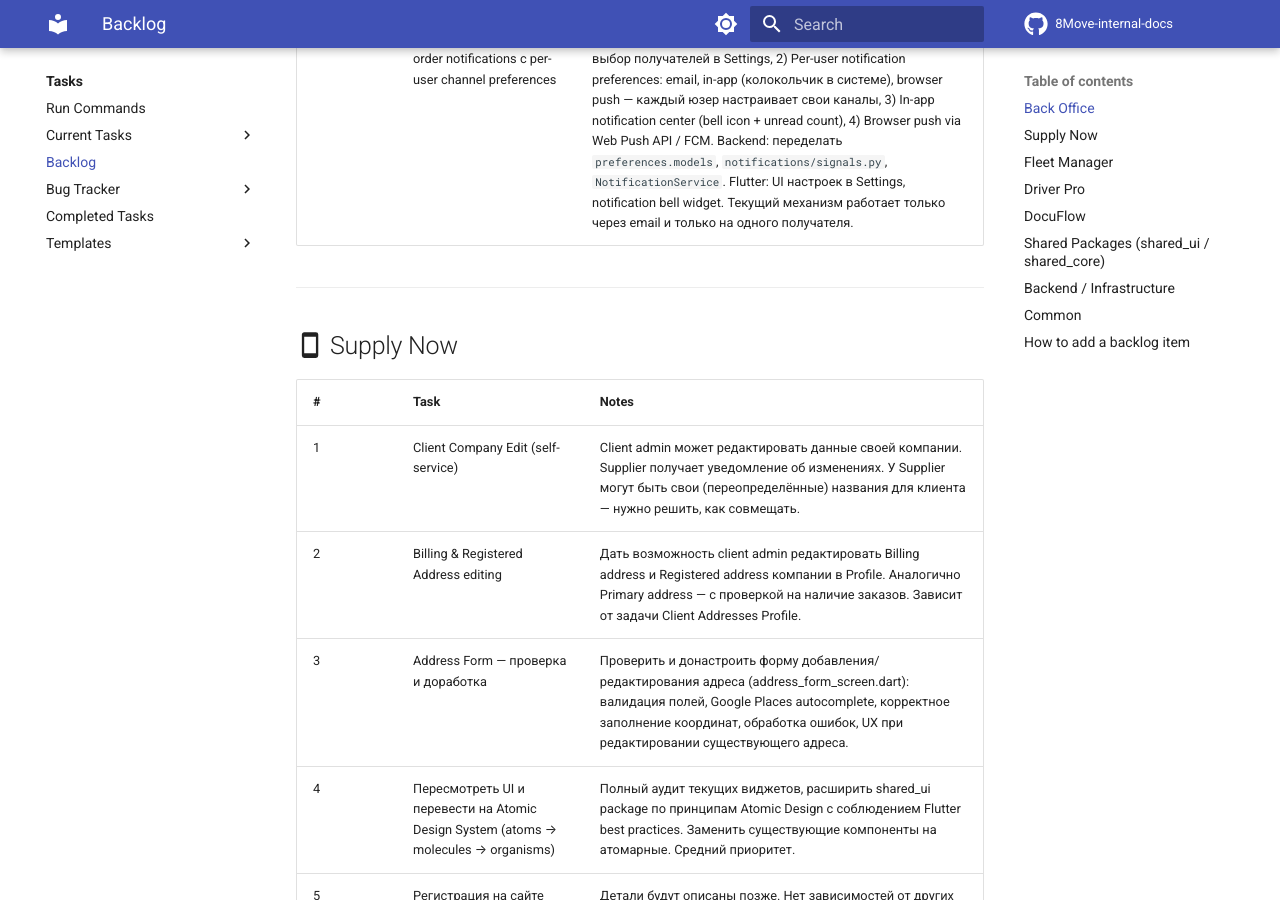
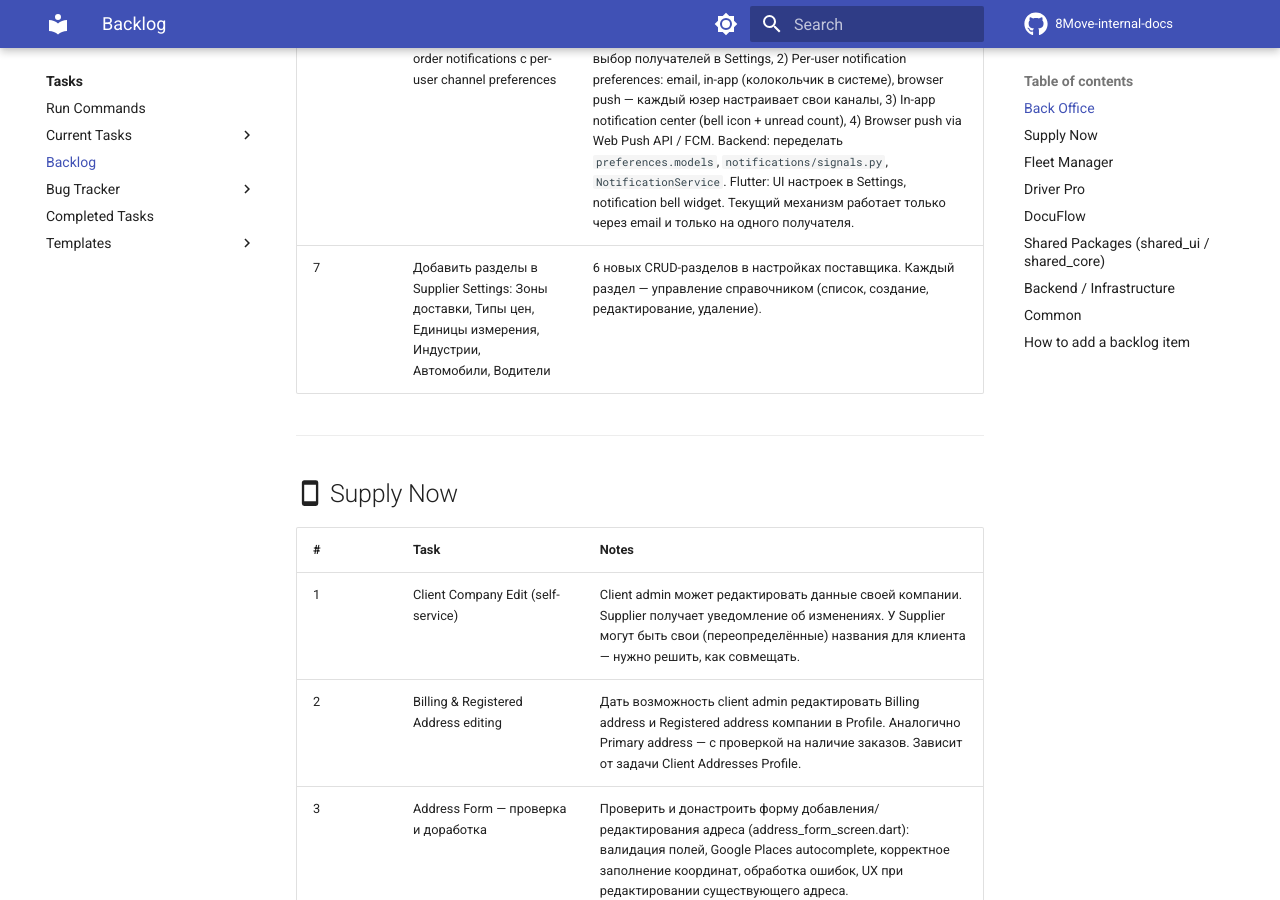
Before and after one commit to MaxShytov/8Move-internal-docs, an MkDocs documentation site: the page built from docs/tasks/backlog.md, in a window 1280 px wide and 900 px high, scrolled down 1223 px. Built offline with MkDocs 1.6.1 and Material for MkDocs 9.7.7, drawn with Linux system fonts in a browser that asks for light colours; comment, search, counter and statistics services are not loaded; part of the change alters nothing that is shown; some of the changed text lies outside the part shown.

Commit message:
backlog: add Supplier Settings sections to Back Office
Co-Authored-By: Claude Opus 4.6 <noreply@anthropic.com>

```diff
--- a/docs/tasks/backlog.md
+++ b/docs/tasks/backlog.md
@@ -2,7 +2,7 @@
 
 Ideas and planned tasks that are not yet in active development. When a task moves to active work, create a task card in [Current Tasks](current/index.md) and remove it from here.
 
-!!! info "Last updated: 2026-02-18"
+!!! info "Last updated: 2026-02-20"
 
 
 ---
@@ -17,6 +17,7 @@ Ideas and planned tasks that are not yet in active development. When a task move
 | 4 | User Invitation Flow: менеджер приглашает пользователя клиента через email, покупатель регистрируется в Supply Now | High priority. Менеджер в Back Office находит клиента → нажимает "Invite" → вводит email → система создаёт неактивного пользователя, привязанного к клиенту, и отправляет email-приглашение. Покупатель получает письмо, скачивает Supply Now, завершает регистрацию → пользователь активируется. Менеджер видит статусы приглашений (sent, accepted, expired и т.д.). Требуется: backend (модель приглашения, отправка email, endpoint регистрации) + Back Office UI (кнопка invite, отображение статусов) + Supply Now (регистрация по приглашению). |
 | 5 | Error reporting system: автоматическая и ручная отправка ошибок разработчикам | Два режима: 1) Кнопка "Send error report" в UI при ошибке 2) Auto-report в background (opt-in настройка в профиле). Отправлять максимум данных: error message, stack trace, DioException details, request/response, screen name, user context, app version. Канал доставки — минимум Email, возможно Sentry/Slack (продумать). Нужен backend endpoint для приёма reports. |
 | 6 | Notification system overhaul: multi-recipient order notifications с per-user channel preferences | Сейчас `order_notification_recipient` — один FK на SupplierUserLink. Нужно: 1) M2M вместо FK — множественный выбор получателей в Settings, 2) Per-user notification preferences: email, in-app (колокольчик в системе), browser push — каждый юзер настраивает свои каналы, 3) In-app notification center (bell icon + unread count), 4) Browser push via Web Push API / FCM. Backend: переделать `preferences.models`, `notifications/signals.py`, `NotificationService`. Flutter: UI настроек в Settings, notification bell widget. Текущий механизм работает только через email и только на одного получателя. |
+| 7 | Добавить разделы в Supplier Settings: Зоны доставки, Типы цен, Единицы измерения, Индустрии, Автомобили, Водители | 6 новых CRUD-разделов в настройках поставщика. Каждый раздел — управление справочником (список, создание, редактирование, удаление). |
 
 ---
 
```
